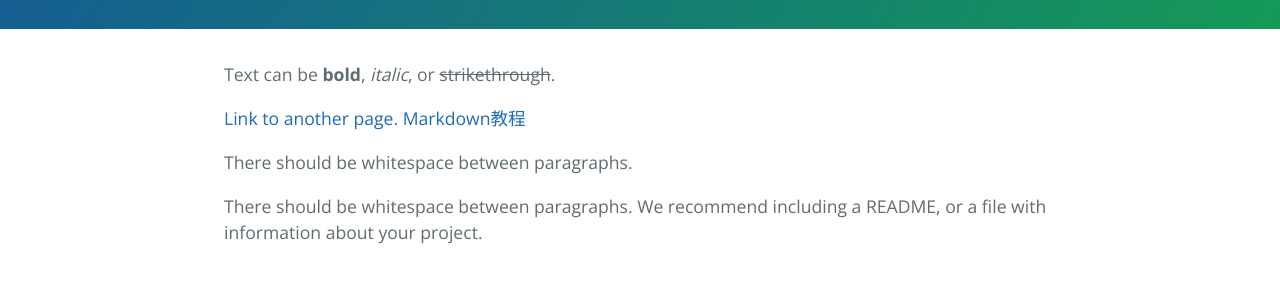
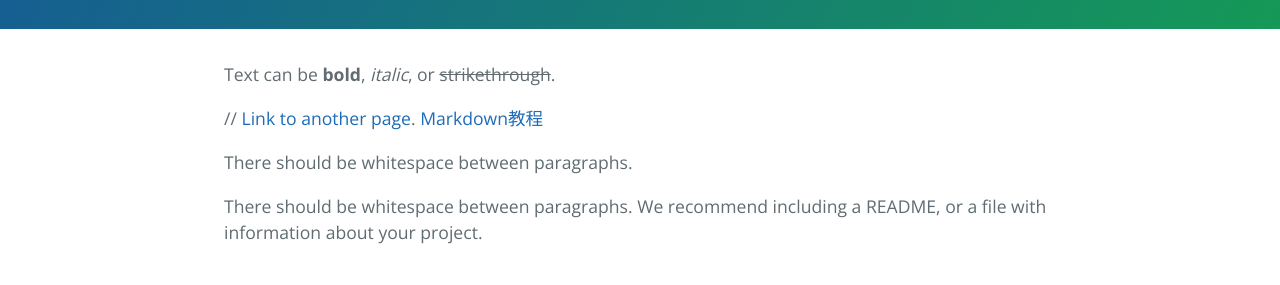
Before and after one commit to nuaawh/nuaawh.github.io, a Jekyll site: the page built from index.md, in a window 1280 px wide and 900 px high. Shown: the part 288-573 px from the top of the window. Built offline with Jekyll 4.4.1, drawn with Linux system fonts in a browser that asks for light colours; the repository's description, which GitHub fills in, is left out.

```diff
--- a/index.md
+++ b/index.md
@@ -6,7 +6,7 @@ description: 非科班转行的自我救赎之路
 
 Text can be **bold**, _italic_, or ~~strikethrough~~.
 
-[Link to another page](./another-page.html).
+// [Link to another page](./another-page.html).
 [Markdown教程](https://markdown.com.cn/intro.html)
 
 There should be whitespace between paragraphs.
```
